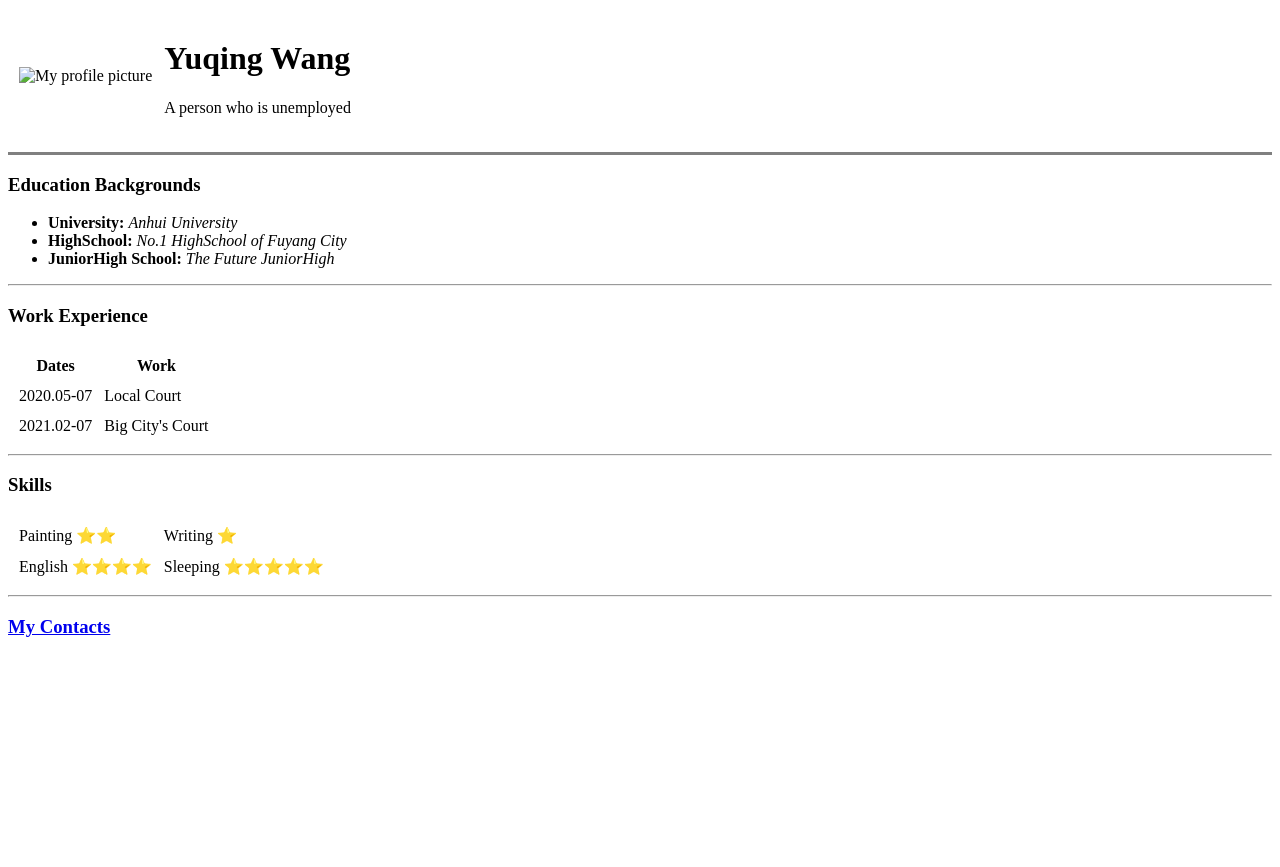
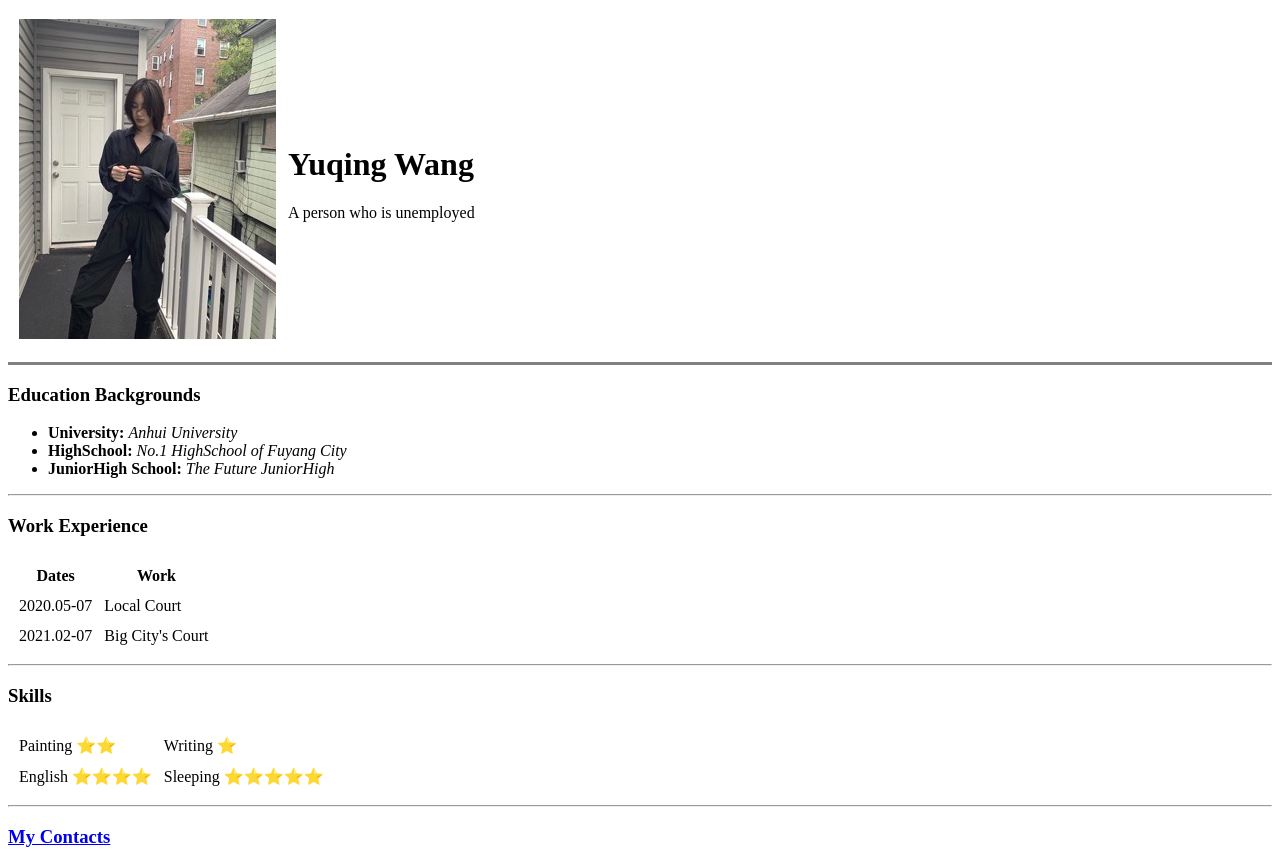
Before and after one commit to Yuqing00/CV, a plain HTML site: page index.html in a window 1280 px wide. Before the commit the page ends 800 px from the top, so only its background shows below. Drawn offline with Linux system fonts and the light colour scheme.

Commit message:
Update index.html

```diff
--- a/index.html
+++ b/index.html
@@ -11,7 +11,7 @@
   <table cellspacing="10">
     <tr>
       <td>
-        <img src="./IMG/IMG_01.jpeg" alt="My profile picture">
+        <img src="./IMG_01.jpeg" alt="My profile picture">
       </td>
       <td>  <h1>Yuqing Wang</h1>
         <p>A person who is unemployed</p>
```
